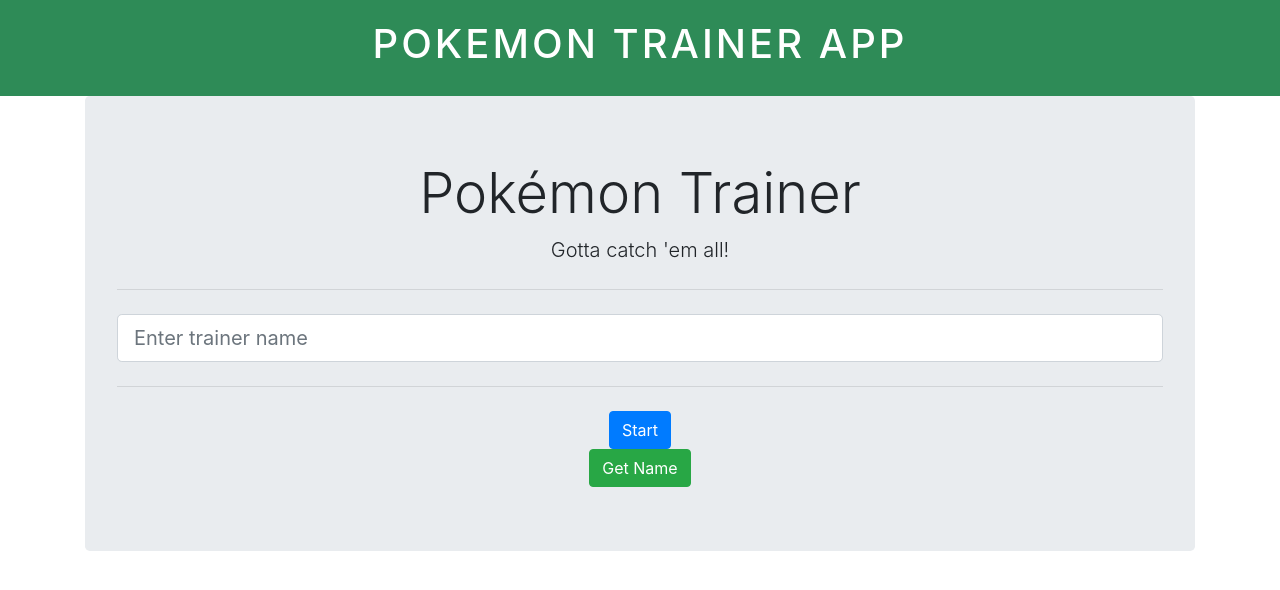
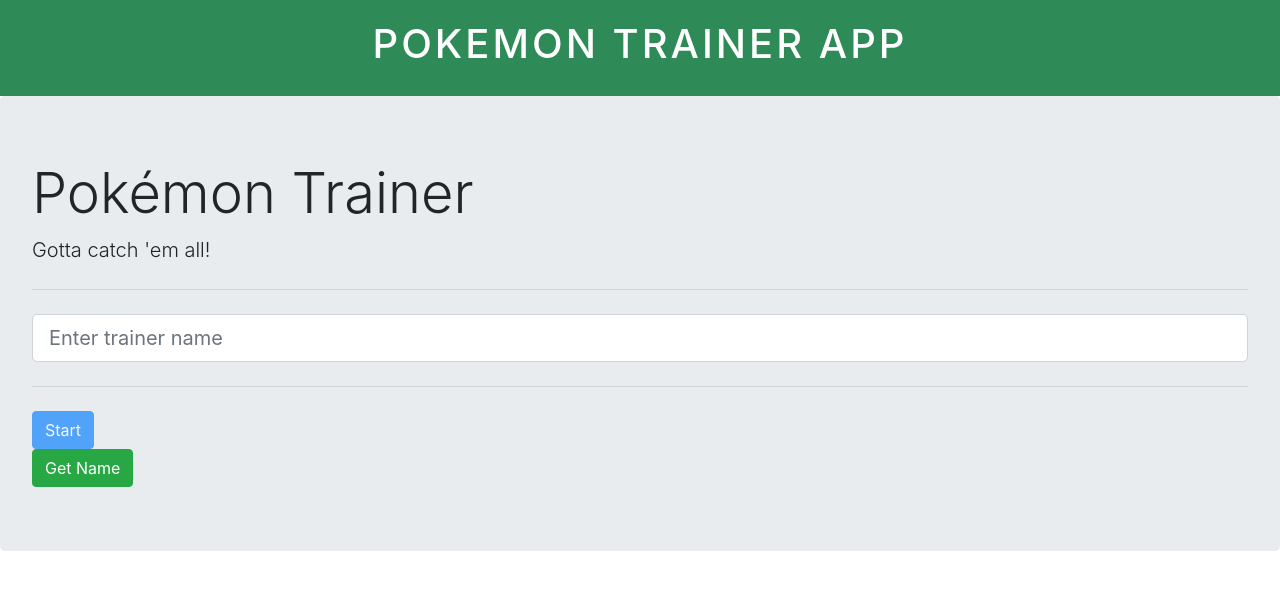
Before and after one commit to jessemaa/angular-pokemon-trainer, an Angular app in the folder angular-pokemon-trainer/: page /login in a window 1280 px wide. Shown: the top 590 px of the page. Built offline with nearby package versions, Linux system fonts and the light colour scheme.

Commit message:
feat: add formcontrol and save trainerName to localstorage

```diff
--- a/angular-pokemon-trainer/src/app/app.component.html
+++ b/angular-pokemon-trainer/src/app/app.component.html
@@ -1,9 +1,6 @@
 <link rel="stylesheet" href="https://maxcdn.bootstrapcdn.com/bootstrap/4.0.0/css/bootstrap.min.css" integrity="sha384-Gn5384xqQ1aoWXA+058RXPxPg6fy4IWvTNh0E263XmFcJlSAwiGgFAW/dAiS6JXm" crossorigin="anonymous">
 <app-header></app-header>
-<div class="container">
   <router-outlet></router-outlet>
-
-</div>
 <script src="https://code.jquery.com/jquery-3.2.1.slim.min.js" integrity="sha384-KJ3o2DKtIkvYIK3UENzmM7KCkRr/rE9/Qpg6aAZGJwFDMVNA/GpGFF93hXpG5KkN" crossorigin="anonymous"></script>
 <script src="https://cdnjs.cloudflare.com/ajax/libs/popper.js/1.12.9/umd/popper.min.js" integrity="sha384-ApNbgh9B+Y1QKtv3Rn7W3mgPxhU9K/ScQsAP7hUibX39j7fakFPskvXusvfa0b4Q" crossorigin="anonymous"></script>
 <script src="https://maxcdn.bootstrapcdn.com/bootstrap/4.0.0/js/bootstrap.min.js" integrity="sha384-JZR6Spejh4U02d8jOt6vLEHfe/JQGiRRSQQxSfFWpi1MquVdAyjUar5+76PVCmYl" crossorigin="anonymous"></script>
--- a/angular-pokemon-trainer/src/app/app.module.ts
+++ b/angular-pokemon-trainer/src/app/app.module.ts
@@ -7,6 +7,7 @@
 import { AppComponent } from './app.component';
 import { AppHeaderComponent } from '../components/app-header/app-header.component';
 import { PokemonCatalogueComponent } from '../components/pokemon-catalogue/pokemon-catalogue.component';
+import { ReactiveFormsModule } from '@angular/forms';
 
 @NgModule({
   declarations: [
@@ -18,7 +19,8 @@
   imports: [
     BrowserModule,
     AppRoutingModule,
-    HttpClientModule
+    HttpClientModule,
+    ReactiveFormsModule
   ],
   providers: [],
   bootstrap: [AppComponent]
--- a/angular-pokemon-trainer/src/components/login-page/login-page.component.html
+++ b/angular-pokemon-trainer/src/components/login-page/login-page.component.html
@@ -2,10 +2,23 @@
     <h1 class="display-4">Pokémon Trainer</h1>
     <p class="lead">Gotta catch 'em all!</p>
     <hr class="my-4">
-    <form>
-        <input id="trainerName" class="form-control form-control-lg" type="text" placeholder="Enter trainer name">
+    <form
+        [formGroup]="loginForm">
+        <input
+            id="trainer-name"
+            formControlName="trainerName"
+            class="form-control form-control-lg"
+            type="text"
+            placeholder="Enter trainer name"
+            required minlength="1" maxlength="10">
         <hr class="my-4">
-        <button type="button" class="btn btn-primary" type="submit" (click)="setTrainerName()">Start</button>
+        <button
+            [disabled]="loginForm.invalid"
+            type="button"
+            class="btn btn-primary"
+            (click)="setTrainerName()">
+            Start
+        </button>
     </form>
-    <button type="button" class="btn btn-success" (click)="getTrainerName()">Get Name</button>
+    <button type="button" class="btn btn-success">Get Name</button>
 </div>
--- a/angular-pokemon-trainer/src/components/login-page/login-page.component.ts
+++ b/angular-pokemon-trainer/src/components/login-page/login-page.component.ts
@@ -1,4 +1,5 @@
 import { Component } from '@angular/core';
+import { FormGroup, FormControl, Validators, AbstractControl } from '@angular/forms';
 import { LocalStorageService } from 'src/app/services/local-storage.service';
 
 @Component({
@@ -10,12 +11,22 @@
 
   constructor(private localStorageService: LocalStorageService) {}
 
+  loginForm: FormGroup = new FormGroup({
+    trainerName: new FormControl('', [
+      Validators.required,
+      Validators.minLength(1),
+      Validators.maxLength(10)
+    ])
+  });
+
   setTrainerName() {
-    let trainerName = ((document.getElementById('trainerName') as HTMLInputElement).value)
+    let trainerName = this.loginForm.value
+    console.log('this is going in',this.loginForm.value)
     this.localStorageService.set('trainerName', trainerName);
+    console.log('this is in localstorage', this.localStorageService.get('trainerName'))
   }
 
-  getTrainerName() {
+/*   getTrainerName() {
     console.log(this.localStorageService.get('trainerName'))
-  }
+  } */
 }
```
